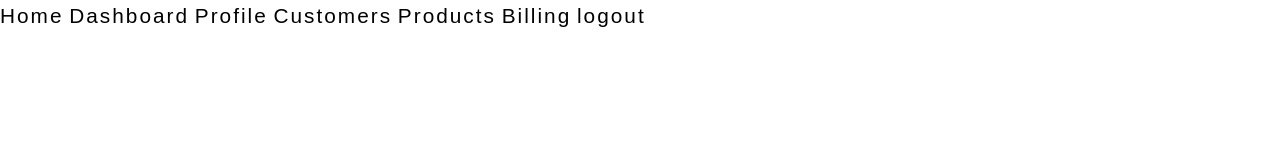
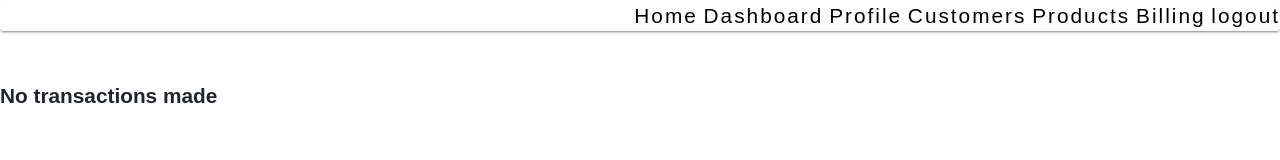
Before and after one commit to pratheekmurthy/Billing-App, a React app: page /bills/1 in a window 1280 px wide. Built offline with nearby package versions, Linux system fonts and the light colour scheme; no server answers; sample sign-in values are in the browser's storage.

Commit message:
config & showbill

```diff
--- /dev/null
+++ b/src/Showbills.js
@@ -0,0 +1,50 @@
+import React from 'react'
+import {useSelector,useDispatch} from 'react-redux'
+import {startDeleteBill} from './actions/billAction'
+
+const Showbills =(props)=>{
+    const id = props.match.params.id;
+
+    const bills = useSelector(state => state.allBill)
+    const customers = useSelector(state =>state.customers)
+    const products = useSelector(state=>state.product)
+
+    const dispatch = useDispatch()
+
+    const arr=[]
+    const arr1=[]
+
+    const pbills = bills.filter((bill)=>{
+        return bill.customer === id
+    })
+
+    const displayname =(id)=>{
+        arr = products.filter((product)=>{
+            return product._id === id
+        })
+        return arr[0]?.name;
+    }
+    const displayCustomername =(id)=>{
+        arr1 = customers.filter((customer)=>{
+            return customer._id === id
+        })
+        return arr1[0]?.name
+    }
+
+
+    const removeBill=(id)=>{
+        dispatch(startDeleteBill(id))
+    }
+
+
+    return(<div>
+        {
+            pbills.length >0 ? (<div>
+
+                </div>):(<div><p>No transactions made</p></div>)
+        }
+    </div>)
+
+}
+
+export default Showbills
--- a/src/components/Account.js
+++ b/src/components/Account.js
@@ -1,7 +1,7 @@
-import React,{useState,useEffect} from 'react'
+import React,{useEffect} from 'react'
 import {useSelector,useDispatch} from 'react-redux'
 import {startGetAccount} from '../actions/loginAction'
-import axios from 'axios'
+
 
 
 const Account =(props)=>{
--- a/src/components/App.js
+++ b/src/components/App.js
@@ -13,7 +13,7 @@ const App=(props)=>{
   useEffect(()=>{
     if(localStorage.getItem('token'))
     dispatch(toggleStatus())
-  },[])
+  },[dispatch])
 
 
   return(
--- a/src/components/Billoperations/AllBill.js
+++ b/src/components/Billoperations/AllBill.js
@@ -10,20 +10,20 @@ const AllBill =(props)=>{
 
     useEffect(()=>{
         dispatch(startGetAllBill())
-    },[allBills])
+    },[dispatch])
 
     let arr1=[];
     let arr =[];
 
     const displayname =(id)=>{
         arr = products.filter((product)=>{
-            return product._id == id
+            return product._id === id
         })
         return arr[0]?.name;
     }
     const displayCustomername =(id)=>{
         arr1 = customers.filter((customer)=>{
-            return customer._id == id
+            return customer._id === id
         })
         return arr1[0]?.name
     }
--- a/src/components/Billoperations/BillDetails.js
+++ b/src/components/Billoperations/BillDetails.js
@@ -1,18 +1,10 @@
-import React,{useEffect,useState} from 'react'
+import React,{useEffect} from 'react'
 import {useSelector,useDispatch} from 'react-redux'
-import {startGetAllBill,startDeleteBill} from '../../actions/billAction'
-import Modal from 'react-modal'
-import AllBill from './AllBill'
-import VisibilityIcon from '@material-ui/icons/Visibility';
-import DeleteIcon from '@material-ui/icons/Delete'
+import {startGetAllBill} from '../../actions/billAction'
+
 
 
 const BillDetails =(props)=>{
-    const {customerId,date}= props
-    const [bill,setBill]= useState({})
-    const lineitems = useSelector(state => state.lineItem)
-    const allBill = useSelector(state => state.allBill)
-    const customers = useSelector(state => state.customer)
     const currentBill = useSelector(state => state.currentBill)
     const products = useSelector(state => state.products)
 
@@ -23,11 +15,11 @@ const BillDetails =(props)=>{
 
     useEffect(()=>{
         dispatch(startGetAllBill())
-    },[])
+    },[dispatch])
 
     const displayname =(id)=>{
         arr = products.filter((product)=>{
-            return product._id == id
+            return product._id === id
         })
         return arr[0].name;
     }
@@ -37,7 +29,7 @@ const BillDetails =(props)=>{
                 currentBill.length >0 && <div>
                     <p>Invoice</p>
                     <p>Bill id -{currentBill[0]._id}</p>
-                    <table border="1">
+                    <table border="1" className="table">
                         <thead><tr><th>Product Name</th><th>Price</th><th>Quantity</th><th>Sub Total</th></tr></thead>
                         <tbody>
                             {
--- a/src/components/Billoperations/Billgenerator.js
+++ b/src/components/Billoperations/Billgenerator.js
@@ -1,5 +1,4 @@
 import React,{useState} from 'react'
-import {Link} from 'react-router-dom'
 import {StyledLink} from '../../styling/app-styled'
 import {useSelector} from 'react-redux'
 import Lineitems from './Lineitems'
@@ -10,7 +9,7 @@ const Billgenerator =(props)=>{
     const [date,setDate] = useState("")
     const [customerId,setCustomerId] = useState("")
     const customers = useSelector(state=>state.customers)
-    const lineitems = useSelector(state => state.lineItem)
+
 
     const handleDate=(e)=>setDate(e.target.value)
     const handleCustomer =(e)=> setCustomerId(e.target.value)
--- a/src/components/Billoperations/Lineitems.js
+++ b/src/components/Billoperations/Lineitems.js
@@ -3,7 +3,7 @@ import {useDispatch,useSelector} from 'react-redux'
 import {addLineItems,CreateBill} from '../../actions/billAction'
 import BillDetails from './BillDetails'
 import Showaddedproduct from './Showaddedproduct'
-import swal from 'sweetalert'
+
 
 const Lineitems =(props)=>{
     const {customerId,date} = props
@@ -13,7 +13,7 @@ const Lineitems =(props)=>{
 
     const lineitems = useSelector(state => state.lineItem)
     const products = useSelector(state => state.products)
-    const customers = useSelector(state => state.customers)
+
 
     const dispatch = useDispatch()
 
@@ -61,7 +61,7 @@ const Lineitems =(props)=>{
             }
         </select>&nbsp;
         {
-            productId.length >0 ? (<div><button onClick={handledecquantiy} class="btn btn-light">-</button>{quan}<button onClick={handleIncQuantity} class="btn btn-light">+</button><button onClick={handleAdd}>Add</button><br/></div>):(<div></div>)
+            productId.length >0 ? (<div><button onClick={handledecquantiy} class="btn btn-light">-</button>{quan}<button onClick={handleIncQuantity} class="btn btn-light">+</button><button onClick={handleAdd} className="btn btn-primary">Add</button><br/></div>):(<div></div>)
         }
         <Showaddedproduct generatebill={generatebill}/>
         <BillDetails />
--- a/src/components/Billoperations/Showaddedproduct.js
+++ b/src/components/Billoperations/Showaddedproduct.js
@@ -1,7 +1,7 @@
 import React from 'react'
 import {useSelector,useDispatch}  from 'react-redux'
 import {removeLineItems} from '../../actions/billAction'
-import { lineItems } from '../../reducers/billReducer'
+
 
 const Showaddedproduct =(props)=>{
     const {generatebill}= props
@@ -14,7 +14,7 @@ const Showaddedproduct =(props)=>{
 
     const displayName =(id)=>{
         arr = products.filter((product)=>{
-            return product._id == id
+            return product._id === id
         })
         return arr[0].name;
     }
--- a/src/components/Dashboard.js
+++ b/src/components/Dashboard.js
@@ -1,6 +1,6 @@
 import React from 'react'
-import {useSelector,useDispatch} from 'react-redux'
-import {Button,Grid,TextField,Paper} from '@material-ui/core'
+import {useSelector} from 'react-redux'
+import {Paper} from '@material-ui/core'
 
 const Dashboard =(props)=>{
     const customers = useSelector(state => state.customer)
@@ -17,7 +17,7 @@ const Dashboard =(props)=>{
     //Display name of product from id
     const displayname =(id)=>{
         arr = products.filter((product)=>{
-            return product._id == id
+            return product._id === id
         })
         return arr[0]?.name;
     }
@@ -25,7 +25,7 @@ const Dashboard =(props)=>{
     //Display name of customer from id
     const displayCustomername =(id)=>{
         arr1 = customers.filter((customer)=>{
-            return customer._id == id
+            return customer._id === id
         })
         return arr1[0]?.name
     }
@@ -57,7 +57,7 @@ const Dashboard =(props)=>{
 
 
 
-    return (<div>
+    return (<div><br/>
             <div className="dasboardpapercontainer">
             <div className="dashboardpaper">
             <Paper elevation={3}>
--- a/src/components/Navbar.js
+++ b/src/components/Navbar.js
@@ -1,9 +1,10 @@
 import React from 'react'
-import {Link,Route,Switch} from 'react-router-dom'
+import {Route,Switch} from 'react-router-dom'
 import PrivateRoute from './PrivateRoute'
 import {useSelector,useDispatch} from 'react-redux'
 import {StyledLink} from '../styling/app-styled'
 import {toggleStatus} from '../actions/loginAction'
+import {Paper} from '@material-ui/core'
 import Home from './Home'
 import Login from './Login'
 import Register from './Register'
@@ -14,14 +15,18 @@ import ProductsContainer from './products/ProductsContainer'
 import Billgenerator from './Billoperations/Billgenerator'
 import AllBill from './Billoperations/AllBill'
 import Dashboard from './Dashboard'
+import Showbills  from '../Showbills'
 
 const Navbar=(props)=>{
     const loggedIn = useSelector(state => state.log)
     const dispatch = useDispatch()
 
 
-    return (<div>
-       <div>
+    return (<div >
+
+       <div className="navbarpaper">
+           <Paper elevation={2}>
+      <div>
        {loggedIn ? (
         <div>
 
@@ -43,9 +48,11 @@ const Navbar=(props)=>{
              <StyledLink to="/">Home</StyledLink>&nbsp;
             <StyledLink to="register">Register</StyledLink>&nbsp;
             <StyledLink to="/login">LogIn</StyledLink></div>)}
-
+       </div>
+      </Paper>
        </div>
         <div>
+
         <Switch>
             <Route path="/" component={Home} exact={true}/>
             <Route path="/register" component={Register} exact={true}/>
@@ -56,6 +63,7 @@ const Navbar=(props)=>{
             <PrivateRoute path="/billing" component={Billgenerator} exact={true} />
             <PrivateRoute path="/Allbills" component={AllBill} exact={true}/>
             <PrivateRoute path="/dashboard" component={Dashboard} exact={true}/>
+            <PrivateRoute path="/bills/:id" component={Showbills} exact={true} />
         </Switch>
         </div>
     </div>
--- a/src/components/app.css
+++ b/src/components/app.css
@@ -56,3 +56,8 @@
   width: 20rem;
   text-align: center;
 }
+
+.navbarpaper {
+  height: 5rem;
+  text-align: end;
+}
--- a/src/components/customers/CustomerItem.js
+++ b/src/components/customers/CustomerItem.js
@@ -1,5 +1,6 @@
 import React, { useState } from 'react'
 import { useSelector, useDispatch } from 'react-redux'
+import {Link} from 'react-router-dom'
 import { startGetCust, startDeleteCust } from '../../actions/customerActions'
 import Modal from 'react-modal'
 import EditIcon from '@material-ui/icons/Edit'
@@ -52,6 +53,7 @@ const CustomerItem = (props) => {
                             <h5 class="card-title">{customer.name}</h5>
                             <p>email :{customer.email}</p>
                             <p>Mobile:{customer.mobile}</p>
+                            <Link to= {`/bills/${customer._id}`}>show Bills</Link>
                             <button onClick={() => {
                                 handleEdit(customer)
                             }}><EditIcon/></button>
--- a/src/config/axios.js
+++ b/src/config/axios.js
@@ -1,5 +1,5 @@
 import axios from 'axios'
 
 export default axios.create({
-    baseURL: 'http://dct-billing-app.herokuapp.com/api'
+    baseURL: 'https://dct-billing-app.herokuapp.com/api'
 })
```
Also changed, not shown: public/logocompany.jpg (added), 1 other file.
